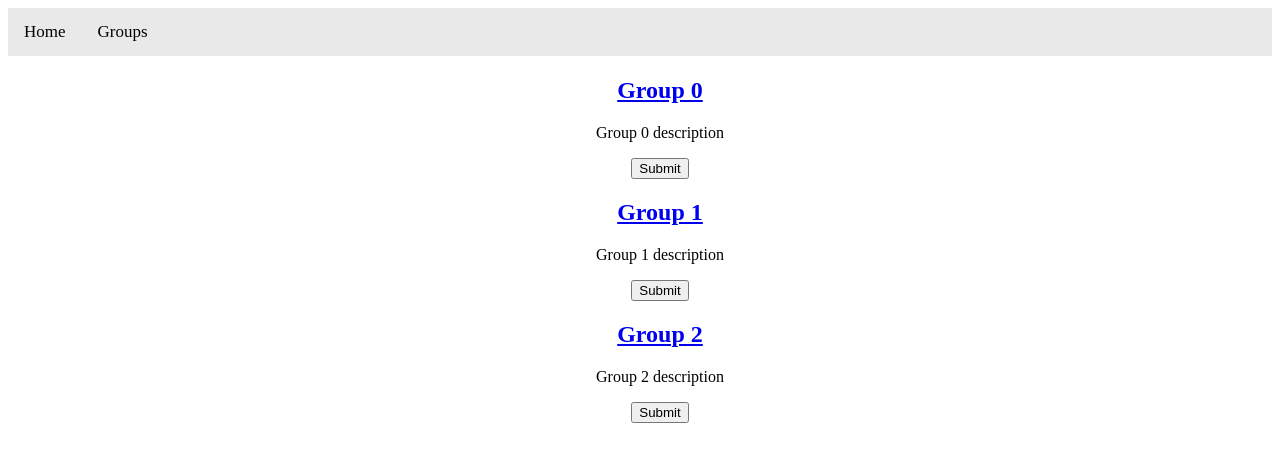
After one commit to isel-leic-ipw/cmdb-ipw-leic2223i-ipw31d-g04, a Node server app: page /groups/movies/1 in a window 1280 px wide. The commit adds this page. Shown: the top 462 px of the page. Run offline with Node 20, Linux system fonts and the light colour scheme.

Commit message:
PARTE2 FEITO

```diff
--- a/Parte1/cmdb-server.mjs
+++ b/Parte1/cmdb-server.mjs
@@ -49,6 +49,9 @@ app.get('/groups/:groupId', webSite.getGroup)
 app.get('/groups',webSite.getGroups)
 app.post('/groups', webSite.createGroup)
 app.get('/site.css', webSite.getCss)
+app.get("/groups/movies/:movieId",webSite.addMovieToGroupView)
+app.post("/groups/:groupId/movies/:movieId/put",webSite.addMovieToGroup)
+app.post("/groups/:groupId/movies/:movieId/delete",webSite.removeMovieFromGroup)
 
 
 // API
--- a/Parte1/data/cmdb-movies-data.mjs
+++ b/Parte1/data/cmdb-movies-data.mjs
@@ -28,6 +28,5 @@ export async function getMovieById (id){
         "directors": movie.directors,
         "actors": movie.actorList.map(actor => actor.name)
     }
-    console.log("myMovie", myMovie)
     return myMovie
 }
--- a/Parte1/data/imdb-data-mem.mjs
+++ b/Parte1/data/imdb-data-mem.mjs
@@ -20,9 +20,6 @@ let maxId = NUM_GROUPS
 
 
 export async function getGroups(userId,q,skip,limit,){
-    console.log("q", q)
-    console.log("skip", skip)
-    console.log("limit", limit)
     if (q) q = q.toUpperCase()
     const predicate = q ? g => g.name.toUpperCase().includes(q) : g => true
     const retGroups = groups
@@ -81,6 +78,7 @@ export async function updateGroup(userId, groupId,groupToUpdate){
 }
 
 export async function addMovieToGroup (userId,groupId, movie){
+    console.log("data-mem Movies", movie)
     return findGroupAndDoSomething(
         userId,
         groupId,
--- a/Parte1/services/cmdb-services.mjs
+++ b/Parte1/services/cmdb-services.mjs
@@ -50,7 +50,6 @@ export default function (groupsData, usersData, moviesData) {
         }
          if (title ){
              const movies =  await moviesData.mostPopularByTitle(limit,title)
-             console.log(movies)
             return movies
         } else return  await moviesData.mostPopular(limit)
     }
@@ -174,7 +173,7 @@ export default function (groupsData, usersData, moviesData) {
         return retMovie
     }
 
-    async function addMovieToGroup(userToken, groupId, movieId, title, duration) {
+    async function addMovieToGroup(userToken, groupId, movieId, title, duration,imgage) {
         const user = await usersData.getUser(userToken)
         if (!user) {
             throw errors.USER_NOT_FOUND()
@@ -182,7 +181,8 @@ export default function (groupsData, usersData, moviesData) {
         const movie = {
             id: movieId,
             title: title,
-            duration: duration
+            duration: duration,
+            image: imgage
         }
         const group = await groupsData.getGroupById(user.id, groupId)
         if (!group) {
--- a/Parte1/web/site/cmdb-web-site.mjs
+++ b/Parte1/web/site/cmdb-web-site.mjs
@@ -20,6 +20,9 @@ export default function (groupServices) {
         deleteGroup: handleRequest(deleteGroup),
         searchMovies:handleRequest(searchMovies),
         getMovieDetails:handleRequest(getMovieDetails),
+        addMovieToGroup:handleRequest(addMovieToGroup),
+        removeMovieFromGroup:handleRequest(removeMovieFromGroup),
+        addMovieToGroupView:handleRequest(addMovieToGroupView),
         getNewGroup: getNewGroup,
         getUptadeGroup:getUptadeGroup,
     }
@@ -40,12 +43,13 @@ export default function (groupServices) {
 
     async function searchMovies(req, rps) {
         const movies = await groupServices.searchMovies(req.query.limit,req.query.title)
-        return  {name:'movies', data : {title: 'Result', movies:movies}}
+        return  {name:'movies', data : {title: 'Movies', movies:movies}}
     }
 
     async  function  getGroup (req, rsp) {
         const groupId = req.params.groupId
         const group = await groupServices.getGroupsById(req.token, groupId)
+        console.log("movies",group.movies)
         return {name: 'group', data :group}
     }
 
@@ -79,6 +83,36 @@ export default function (groupServices) {
         rsp.redirect(`/groups/${groupId}`)
     }
 
+    async function addMovieToGroupView(req, rsp){
+        const movieId = req.params.movieId
+        console.log("movieId",movieId)
+        let groups =  await groupServices.getGroups(req.token, req.query.q, req.query.skip, req.query.limit)
+        groups = {
+            groups:groups,
+            movieId:movieId
+        }
+        return {name: 'addMovie', data :{groups:groups}}
+    }
+
+    async function addMovieToGroup(req, rsp) {
+        const groupId = req.params.groupId
+        const movieId = req.params.movieId
+        console.log("site" , movieId)
+        const movie = await groupServices.getMovieDetails(movieId)
+        console.log("site" , movie)
+        const addMovie = await groupServices.addMovieToGroup(req.token, groupId, movieId, movie.title, movie.runtimeMins,movie.image)
+        console.log("site" , addMovie)
+        rsp.redirect(`/groups/${groupId}`)
+    }
+
+
+    async function removeMovieFromGroup(req, rsp) {
+        const groupId = req.params.groupId
+        const movieId = req.params.movieId
+        const movie = await groupServices.removeMovieFromGroup(req.token, groupId, movieId)
+        rsp.redirect(`/groups/${groupId}`)
+    }
+
 
     function handleRequest(handler) {
         // while we dont have authentication in site interface,
--- /dev/null
+++ b/Parte1/web/site/views/addMovie.hbs
@@ -0,0 +1,13 @@
+<h1>{{title}}</h1>
+</h2>
+<ul style="list-style: none;">
+    {{#each groups.groups}}
+      <li>
+          <h2><a href="/groups/{{id}}"> {{name}} </a></h2>
+          <p>{{description}}</p>
+          <form action = "/groups/{{id}}/movies/{{../groups.movieId}}/put" method = "POST">
+              <input type="submit" value="Submit">
+          </form>
+      </li>
+    {{/each}}
+</ul>
--- a/Parte1/web/site/views/layout.hbs
+++ b/Parte1/web/site/views/layout.hbs
@@ -1,7 +1,7 @@
 <!DOCTYPE html>
     <html lang="en">
         <head>
-            <link rel="stylesheet" href="../site.css">
+            <link rel="stylesheet" href="http://localhost:1904/site.css">
             <div class="topnav">
                 <a href="/home"> Home </a>
                 <a href="/groups"> Groups </a>
--- a/Parte1/web/site/views/movies.hbs
+++ b/Parte1/web/site/views/movies.hbs
@@ -2,9 +2,12 @@
 <ul style="list-style: none;">
     {{#each this.movies}}
       <li>
-          <div>
+          <div class="dt-column">
               <p style=""> {{this.title}} </p>
               <a href="/movies/{{this.id}}"> <img src = {{this.image}} style="width:128px;height:176px;" ></a>
+              <form action = "/groups/movies/{{this.id}}" method = "GET">
+                  <input type="submit" value="Add">
+              </form>
           </div>
       </li>
     {{/each}}
```
Also changed, not shown: Parte1/web/site/public/index.html (deleted, +0 -12 lines), Parte1/web/site/views/group.hbs (+30 -9 lines), Parte1/web/site/views/movie.hbs (+6 -1 lines), Parte1/web/site/site-errors.mjs (added).
